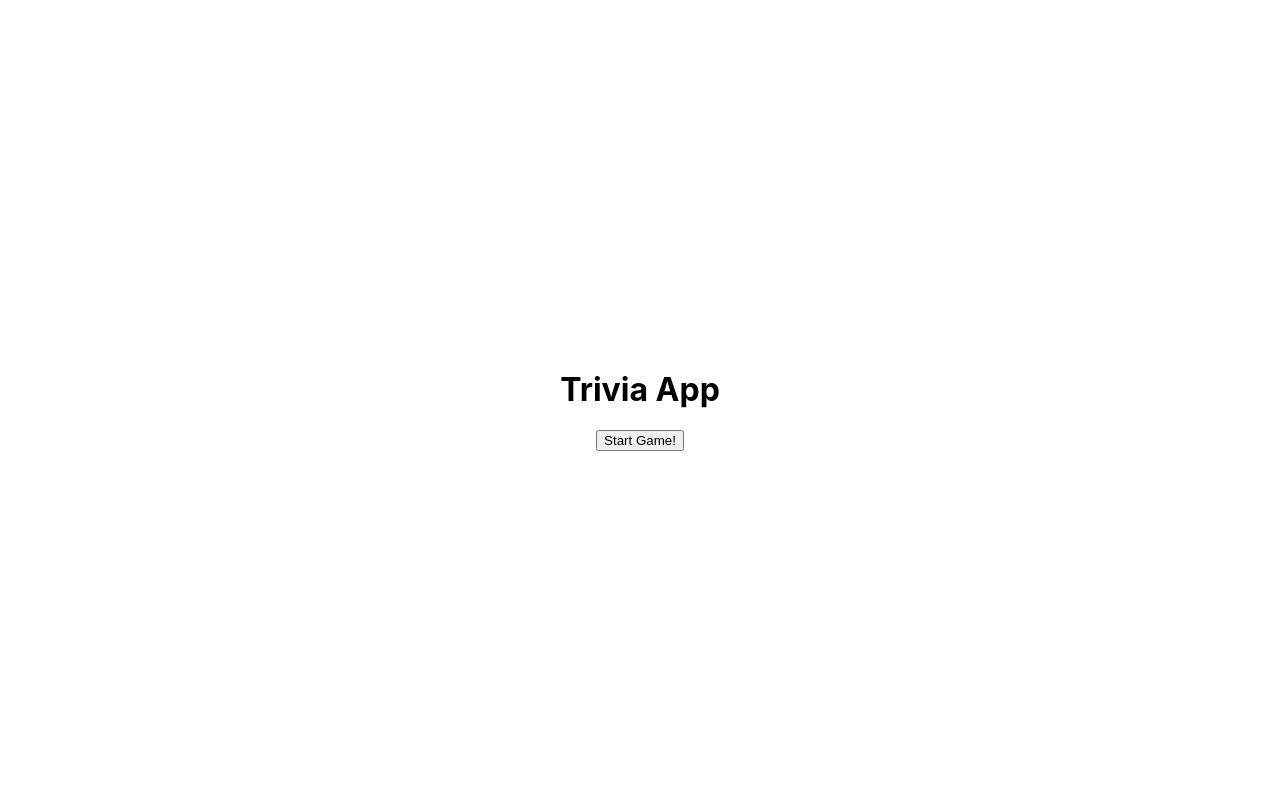
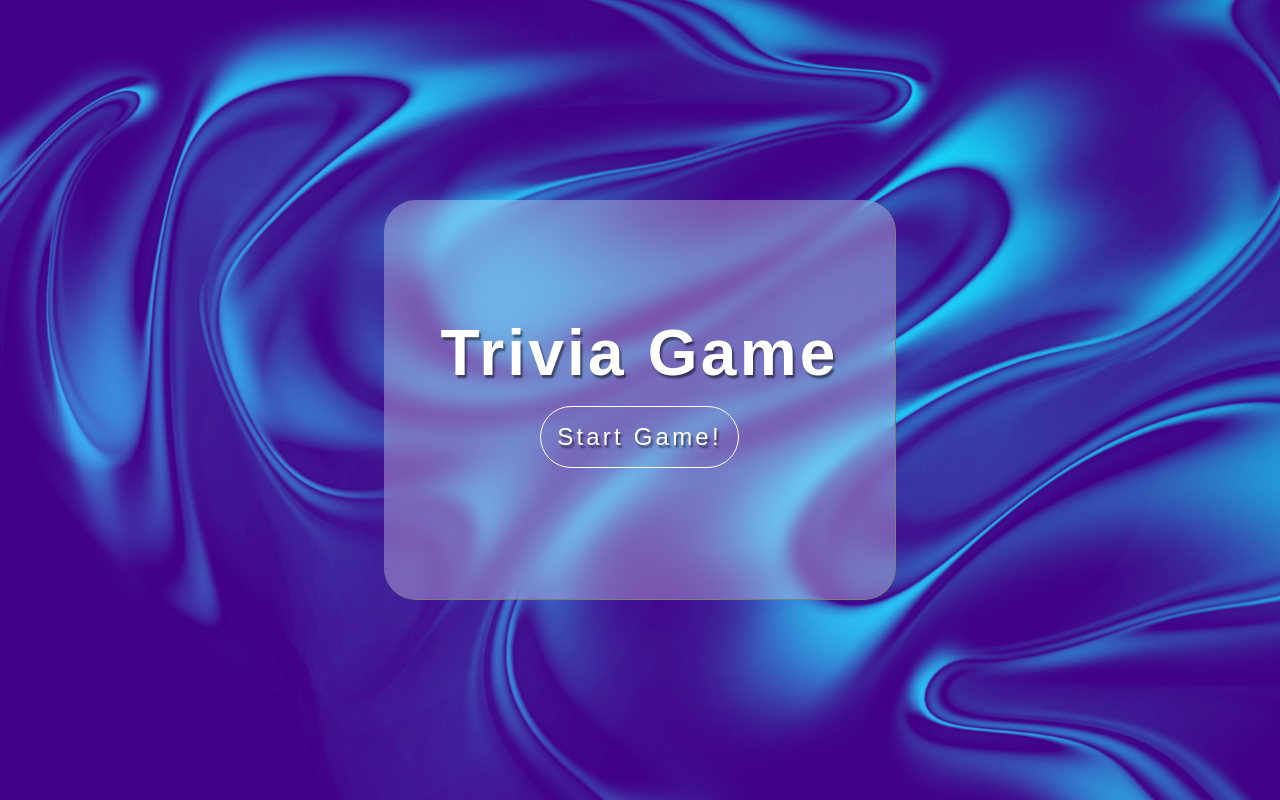
Before and after one commit to RaspberryChaos/trivia-app, a Next.js app: page / in a window 1280 px wide. Built offline with nearby package versions, Linux system fonts and the light colour scheme.

Commit message:
title page styled

```diff
--- a/pages/index.tsx
+++ b/pages/index.tsx
@@ -1,18 +1,20 @@
-import type { NextPage } from 'next';
+import type { NextPage } from "next";
 import Link from "next/link";
-import styles from '../styles/Home.module.css';
-
+import styles from "../styles/Home.module.css";
 
 const Home: NextPage = () => {
   return (
     <div className={styles.container}>
-      <h1>Trivia App</h1>
-      <Link href="/quiz" passHref>
-        <button>Start Game!</button>
-        </Link>
+      <div className={styles.card}>
+        <div className={styles.content}>
+          <h1 className={styles.heading}>Trivia Game</h1>
+          <Link href="/quiz" passHref>
+            <button className={styles.btn}>Start Game!</button>
+          </Link>
+        </div>
+      </div>
+    </div>
+  );
+};
 
-    </div>
-  )
-}
-
-export default Home
+export default Home;
--- a/pages/quiz.tsx
+++ b/pages/quiz.tsx
@@ -95,7 +95,7 @@ const questions: NextPage = () => {
             questionNum={number+1}
             totalQuestions={totalQuestions}
             /> }
-            {!gameOver && !loading && number < totalQuestions -1 &&
+            {!gameOver && !loading && number < totalQuestions -1 && userAnswers.length === number + 1 &&
             <button onClick={nextQuestion}>Next Question</button>}
             <Link href="/" passHref>Go Back</Link>
         </div>
--- a/styles/Home.module.css
+++ b/styles/Home.module.css
@@ -1,121 +1,71 @@
 .container {
+  background-color: var(--clr-darkpurple);
+  background-image: url("../public/bg.jpg");
+  /* background-image: linear-gradient(to bottom, purple, blue, purple); */
+  background-size: cover;
+  min-width:100%;
   min-height: 100vh;
-  padding: 0 0.5rem;
-  display: flex;
-  flex-direction: column;
-  justify-content: center;
-  align-items: center;
-  height: 100vh;
-}
-
-.main {
-  padding: 5rem 0;
-  flex: 1;
-  display: flex;
-  flex-direction: column;
-  justify-content: center;
-  align-items: center;
-}
-
-.footer {
-  width: 100%;
-  height: 100px;
-  border-top: 1px solid #eaeaea;
   display: flex;
   justify-content: center;
   align-items: center;
+  flex-direction: column;
+  color: var(--clr-text);
 }
 
-.footer a {
+.btn {
+  margin: 1rem;
+  padding: 1rem;
+  border-radius: 2rem;
+  border: 1px solid var(--clr-text);
+  /* box-shadow: 2px 2px 2px 0px rgba(0,0,0,0.75); */
+  background-color: transparent;
+  color: var(--clr-text);
+  font-size: 1.5rem;
+  text-shadow: var(--txt-shadow);
+}
+
+.btn:hover {
+  background-color: var(--clr-darkpurple);
+  border: none;
+}
+
+.btn:active {
+  transform: translateY(4px);
+}
+
+.card {
+  height: 50vh;
+  width: 80%;
+  background-color: rgba(255, 255, 255, 0.3);
+  backdrop-filter: blur(8px);
   display: flex;
   justify-content: center;
   align-items: center;
-  flex-grow: 1;
+  text-align: center;
+  border-radius: 2rem;
+  border-right: 1px solid rgb(125, 125, 125);
+  border-bottom: 1px solid rgb(125, 125, 125);
 }
 
-.title a {
-  color: #0070f3;
-  text-decoration: none;
+.heading {
+  text-shadow: var(--txt-shadow);
 }
 
-.title a:hover,
-.title a:focus,
-.title a:active {
-  text-decoration: underline;
+@media (min-width : 768px) {
+  .card {
+    width: 50%;
+  }
+  .heading {
+    font-size: 2.5rem;
+  }
+
 }
 
-.title {
-  margin: 0;
-  line-height: 1.15;
-  font-size: 4rem;
-}
-
-.title,
-.description {
-  text-align: center;
-}
-
-.description {
-  line-height: 1.5;
-  font-size: 1.5rem;
-}
-
-.code {
-  background: #fafafa;
-  border-radius: 5px;
-  padding: 0.75rem;
-  font-size: 1.1rem;
-  font-family: Menlo, Monaco, Lucida Console, Liberation Mono, DejaVu Sans Mono,
-    Bitstream Vera Sans Mono, Courier New, monospace;
-}
-
-.grid {
-  display: flex;
-  align-items: center;
-  justify-content: center;
-  flex-wrap: wrap;
-  max-width: 800px;
-  margin-top: 3rem;
-}
-
-.card {
-  margin: 1rem;
-  padding: 1.5rem;
-  text-align: left;
-  color: inherit;
-  text-decoration: none;
-  border: 1px solid #eaeaea;
-  border-radius: 10px;
-  transition: color 0.15s ease, border-color 0.15s ease;
-  width: 45%;
-}
-
-.card:hover,
-.card:focus,
-.card:active {
-  color: #0070f3;
-  border-color: #0070f3;
-}
-
-.card h2 {
-  margin: 0 0 1rem 0;
-  font-size: 1.5rem;
-}
-
-.card p {
-  margin: 0;
-  font-size: 1.25rem;
-  line-height: 1.5;
-}
-
-.logo {
-  height: 1em;
-  margin-left: 0.5rem;
-}
-
-@media (max-width: 600px) {
-  .grid {
-    width: 100%;
-    flex-direction: column;
+@media (min-width: 992px) {
+  .card {
+    width: 40%;
+  }
+  .heading {
+    font-size: 4rem;
   }
 }
--- a/styles/globals.css
+++ b/styles/globals.css
@@ -1,16 +1,20 @@
-html,
-body {
+:root {
+  /* --clr-text: #973ED7; */
+  --clr-text: #fff;
+  --clr-darkpurple: #401793;
+  --clr-blue: #3B42AD;
+  --txt-shadow: 2px 3px 2px rgba(0, 0, 0, 0.5);
+}
+
+* {
   padding: 0;
   margin: 0;
-  font-family: -apple-system, BlinkMacSystemFont, Segoe UI, Roboto, Oxygen,
-    Ubuntu, Cantarell, Fira Sans, Droid Sans, Helvetica Neue, sans-serif;
+  box-sizing: border-box;
+  font-family: Fantasy, sans-serif;
+  letter-spacing: 0.2rem;
 }
 
 a {
   color: inherit;
   text-decoration: none;
 }
-
-* {
-  box-sizing: border-box;
-}
```
Also changed, not shown: components/CategoryList.tsx (+10 -13 lines), public/bg.jpg (added).
